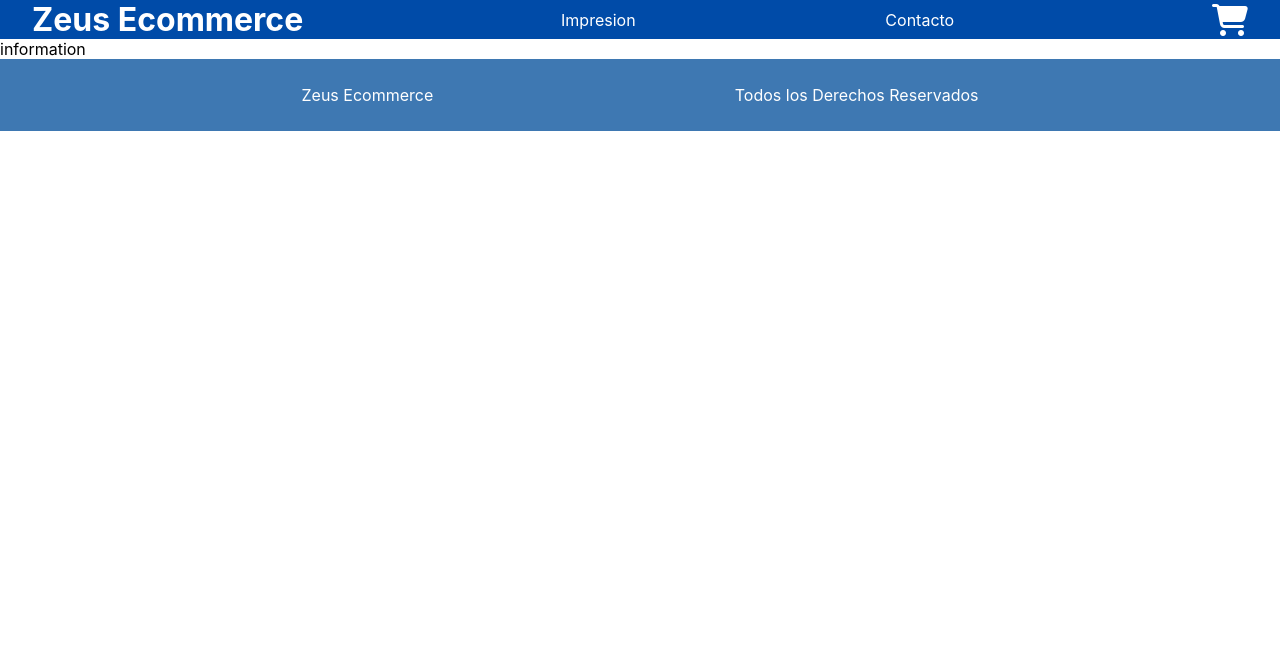
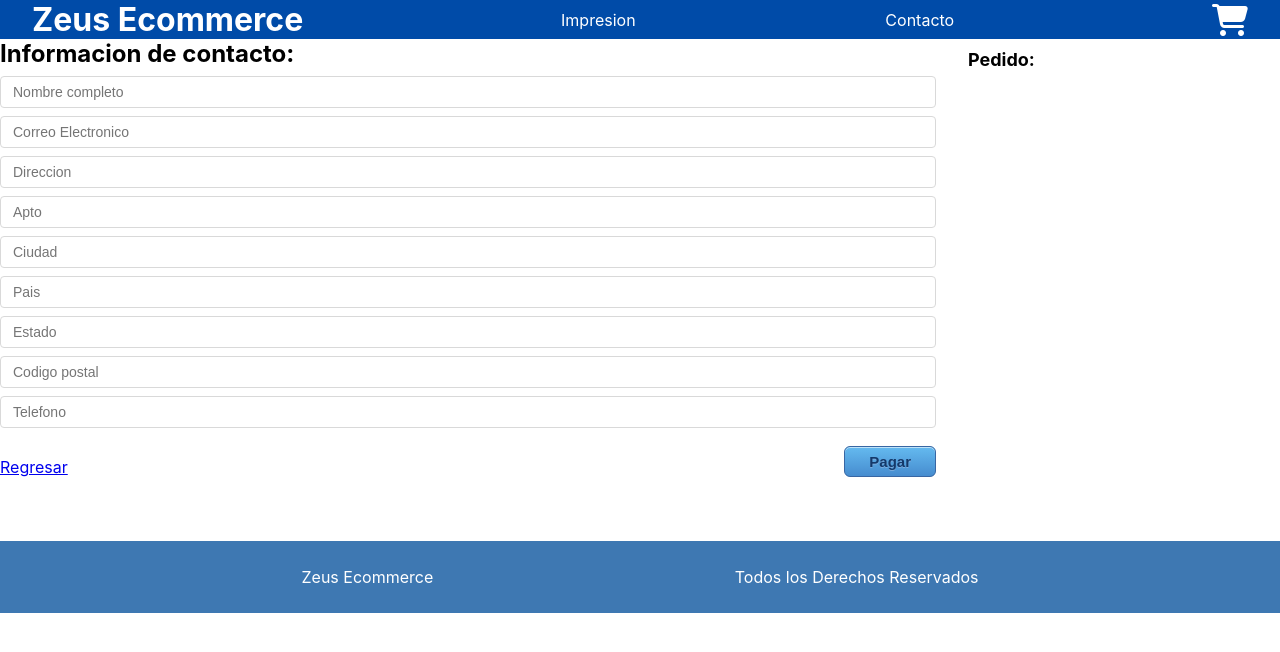
Before and after one commit to maticamisay/zeus_ecommerce, a React (Create React App) app: page /checkout/information in a window 1280 px wide. Shown: the top 652 px of the page. Built offline with nearby package versions, Linux system fonts and the light colour scheme.

Commit message:
logica del itemcounter terminada y cart view terminada

```diff
--- a/src/Components/Header.jsx
+++ b/src/Components/Header.jsx
@@ -4,8 +4,7 @@ import AppContext from "../Context/AppContext";
 import "../Styles/Components/Header.css";
 
 function Header() {
-  const { state } = useContext(AppContext);
-  const { cart } = state;
+  const { carrito } = useContext(AppContext);
   return (
     <div className="Header">
       <h1 className="Header-title">
@@ -19,7 +18,7 @@ function Header() {
         <Link to="/checkout">
           <i className="fas fa-shopping-cart fa-2x" />
         </Link>
-        {cart.length > 0 && <div className="Header-alert">{cart.length}</div>}
+        {carrito.length > 0 && <div className="Header-alert">{carrito.length}</div>}
       </div>
     </div>
   );
--- a/src/Components/ItemCounter.jsx
+++ b/src/Components/ItemCounter.jsx
@@ -16,37 +16,32 @@ function ItemCounter({ item }) {
     setCounter(1);
     const index = carrito.findIndex((i) => i.item.id === item.id);
     console.log(index);
-    if ((index!==-1) && (carrito[index].quantity >= carrito[index].item.stock)) {
+    if (index !== -1 && carrito[index].quantity >= carrito[index].item.stock) {
       console.log("se llego al maximo");
       setDisabledButton(true);
     }
   }, [carrito]);
 
   const handlerAdd = () => {
-    if (counter < item.stock) {
+    const index = carrito.findIndex((i) => i.item.id === item.id);
+    if (index !== -1) {
+      if (
+        carrito[index].quantity < carrito[index].item.stock &&
+        counter + carrito[index].quantity < carrito[index].item.stock
+      ) {
+        setCounter(counter + 1);
+      }
+    } else if (counter < item.stock) {
       setCounter(counter + 1);
     }
   };
 
-  // const handlerAddCart = () => {
-  //   setProd({ ...prod, cant: (prod.cant+counter) });
-  //   addToCart(prod);
-  // };
-
   const handlerRemove = () => {
-    // if (item.cant > 1) {
-    //   setProd({ ...item, cant: item.cant - 1 });
-    // }
+    if (counter > 1) {
+      setCounter(counter - 1);
+    }
   };
 
-  // const btn = () => {
-  //   if (prod.stock <= 0) {
-  //     setDisabledButton(true);
-  //     console.log(disabledButton);
-  //   }
-  // };
-  // console.log(prod);
-  // console.log(cart);
   console.log(carrito);
   return (
     <>
@@ -69,7 +64,6 @@ function ItemCounter({ item }) {
           Añadir al carrito
         </button>
       </div>
-      <p>{item.cant}</p>
     </>
   );
 }
--- a/src/Containers/Checkout.jsx
+++ b/src/Containers/Checkout.jsx
@@ -1,20 +1,28 @@
-import React, { useContext } from "react";
+import React, { useContext, useEffect, useState } from "react";
+import { Link } from "react-router-dom";
 import AppContext from "../Context/AppContext";
 import "../Styles/Containers/Cart.css";
 
 function Checkout() {
-  const { state, removeFromCart,carrito } = useContext(AppContext);
+  const { removeFromCart, carrito } = useContext(AppContext);
+  const [carritoRender, setCarritoRender] = useState(carrito)
   // const { cart } = state;
 
-  const handleRemove = product => () => {
+  const handleRemove = (product) => {
+    console.log('ejecutandose');
     removeFromCart(product);
-  }
+  };
 
   const handleSumTotal = () => {
-      const reducer = (acumulator, currentValue) => acumulator + parseInt(currentValue.item.price*currentValue.quantity);
-      const sum = carrito.reduce(reducer,0);
+    const reducer = (acumulator, currentValue) =>
+      acumulator + parseInt(currentValue.item.price * currentValue.quantity);
+    const sum = carrito.reduce(reducer, 0);
     return sum;
-  }
+  };
+
+  useEffect(() => {
+    setCarritoRender(carrito);
+  }, [carrito])
 
   return (
     <div className="CartContainer">
@@ -23,23 +31,23 @@ function Checkout() {
         <h5 className="Card-Action">Remove all</h5>
       </div>
 
-      {carrito.map((product) => (
+      {carritoRender.map((product) => (
         <div className="Cart-Items" key={product.item.id}>
           <div className="image-box">
-                <img src={product.item.url} alt="" className="image-cart"/>
+            <img src={product.item.url} alt="" className="image-cart" />
           </div>
           <div className="about">
             <h1 className="title">{product.item.name}</h1>
             <h3 className="subtitle">Stock {product.item.stock}</h3>
           </div>
           <div className="counter">
-                <div className="btn">+</div>
-                <div className="count">{product.quantity}</div>
-                <div className="btn">-</div>
+            <div className="count">Cantidad {product.quantity}</div>
           </div>
           <div className="prices">
-                <div className="amount">$ {product.item.price * product.quantity}</div>
-                <div className="remove" onClick={handleRemove(product)}>
+            <div className="amount">
+              $ {product.item.price * product.quantity}
+            </div>
+            <div className="remove" onClick={()=>handleRemove(product)}>
               <u>Quitar</u>
             </div>
           </div>
@@ -54,7 +62,9 @@ function Checkout() {
           </div>
           <div className="total-amount">$ {handleSumTotal()}</div>
         </div>
+        <Link to="/checkout/information">
           <button className="button">Checkout</button>
+        </Link>
       </div>
     </div>
   );
--- a/src/Containers/Information.jsx
+++ b/src/Containers/Information.jsx
@@ -1,9 +1,70 @@
-import React from 'react'
+import React, { useContext, useRef } from 'react'
+import { Link, useHistory } from 'react-router-dom'
+import AppContext from '../Context/AppContext'
+import '../Styles/Components/Information.css'
 
 function Information() {
+    const { state, addToBuyer, carrito } = useContext(AppContext);
+    const form = useRef(null);
+    const history = useHistory();
+
+    const handleSubmit = () => {
+        const formData = new FormData(form.current);
+        const buyer = {
+            'name': formData.get('name'),
+            'email': formData.get('email'),
+            'address': formData.get('address'),
+            'apto': formData.get('apto'),
+            'city': formData.get('city'),
+            'country': formData.get('country'),
+            'state': formData.get('state'),
+            'cp': formData.get('cp'),
+            'phone': formData.get('phone'),
+        }
+        addToBuyer(buyer);
+        history.push('/checkout/payment');
+        console.log(buyer);
+    }
+
     return (
-        <div>
-            information
+        <div className="Information">
+            <div className="Infortmation-content">
+                <div className="Information-head">
+                    <h2>Informacion de contacto:</h2>
+                </div>
+                <div className="Information-form">
+                    <form ref={form}>
+                        <input type="text" placeholder="Nombre completo" name="name" />
+                        <input type="text" placeholder="Correo Electronico" name="email" />
+                        <input type="text" placeholder="Direccion" name="address" />
+                        <input type="text" placeholder="Apto" name="apto" />
+                        <input type="text" placeholder="Ciudad" name="city" />
+                        <input type="text" placeholder="Pais" name="country" />
+                        <input type="text" placeholder="Estado" name="state" />
+                        <input type="text" placeholder="Codigo postal" name="cp" />
+                        <input type="text" placeholder="Telefono" name="phone" />
+                    </form>
+                </div>
+                <div className="Information-buttons">
+                    <div className="Information-back">
+                        <Link to="/checkout">Regresar</Link>
+                    </div>
+                    <div className="Information-next">
+                        <button type="button" onClick={handleSubmit}>Pagar</button>
+                    </div>
+                </div>
+            </div>
+            <div className="Information-sidebar">
+                <h3>Pedido:</h3>
+                {carrito.map((product) => (
+                    <div className="Information-item" key={product.id}>
+                        <div className="Information-element">
+                            <h4>{product.item.name}</h4>
+                            <span>$ {product.item.price}</span>
+                        </div>
+                    </div>
+                ))}
+            </div>
         </div>
     )
 }
--- a/src/Hooks/useInitialState.js
+++ b/src/Hooks/useInitialState.js
@@ -53,10 +53,13 @@ function useInitialState() {
   // };
 
   const removeFromCart = (payload) => {
-    setState({
-      ...state,
-      cart: state.cart.filter((items) => items.id !== payload.id),
-    });
+    const index = carrito.findIndex((i) => i.item.id === payload.item.id);
+    console.log(payload);
+    console.log(index);
+    if (index > -1) {
+      carrito.splice(index, 1);
+      setCarrito(carrito)
+    }
   };
 
   const addToBuyer = (payload) => {
--- /dev/null
+++ b/src/Styles/Components/Information.css
@@ -0,0 +1,92 @@
+.Information {
+  grid-template-columns: 3fr 1fr;
+  grid-gap: 2rem;
+  grid-row-gap: 1.5em;
+  display: grid;
+  margin: 0 0 4em 0;
+}
+.Information-buttons {
+  display: flex;
+  justify-content: space-between;
+  align-items: center;
+}
+.Information-sidebar {
+  margin: 10px 0 0 0;
+}
+.Information-back {
+  margin: 10px 0 0 0;
+}
+.Information-item {
+  display: flex;
+  justify-content: space-between;
+  align-items: center;
+}
+.Information-item .fas {
+  margin: 0 0 0 10px;
+  color: rgba(0,0,0,0.4);
+  cursor: pointer;
+}
+.Information-item button {
+  background-color: transparent;
+  border: none;
+  outline: none;
+}
+.Information-element {
+  display: flex;
+  justify-content: space-between;
+  align-items: center;
+  width: 100%;
+  border-bottom: 1px solid #eee;
+}
+.Information-element h4 {
+  margin: 0;
+}
+h2 {
+  margin: 0 0 8px 0;
+  padding: 0;
+}
+h3 {
+  font-size: 18px;
+  margin: 0 0 8px 0;
+  padding: 0;
+}
+input {
+  background-color: #fff;
+  background-image: none;
+  border-radius: 4px;
+  border: 1px solid #d9d9d9;
+  color: rgba(0,0,0,0.75);
+  display: inline-block;
+  font-feature-settings: "tnum";
+  font-size: 14px;
+  height: 32px;
+  line-height: 32px;
+  list-style: none;
+  margin: 0 0 8px 0;
+  outline: 0;
+  padding: 4px 12px;
+  width: 100%;
+  box-sizing: border-box;
+}
+.Information-buttons {
+  margin: 10px 0 0 ;
+}
+.Information button {
+  box-shadow: inset 0px 1px 0px 0px #bee2f9;
+    background: linear-gradient(to bottom, #63b8ee 5%, #468ccf 100%);
+    background-color: #63b8ee;
+    border-radius: 6px;
+    border: 1px solid #3866a3;
+    display: inline-block;
+    cursor: pointer;
+    color: #14396a;
+    font-family: Arial;
+    font-size: 15px;
+    font-weight: bold;
+    padding: 6px 24px;
+    text-decoration: none;
+    text-shadow: 0px 1px 0px #7cacde;
+    width: 100%;
+    display: block;
+    outline: none;
+}
```
Lines whose indentation alone changed are shown as unchanged.
